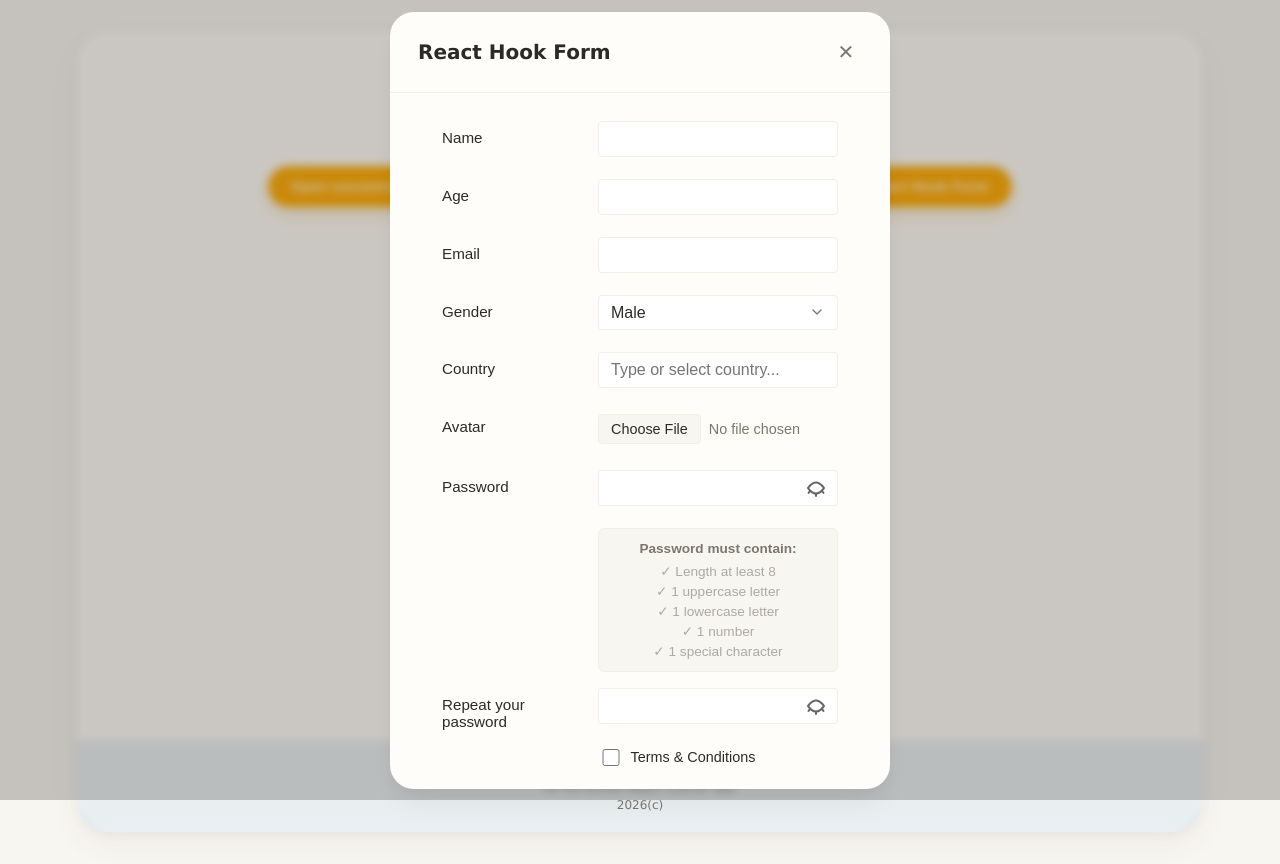
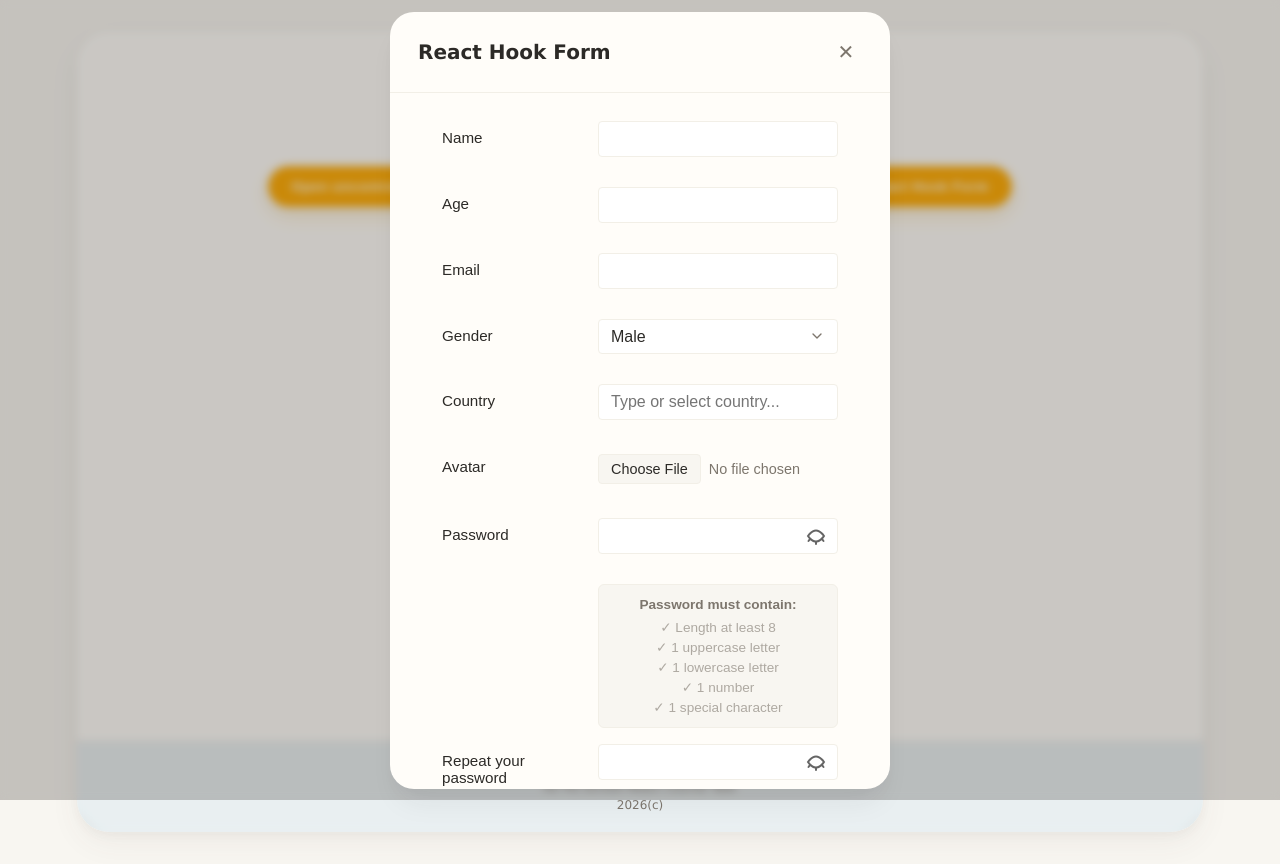
Before and after one commit to NataRep/rs-school-react, a React (Vite) app in the folder rs-react-app/: page / in a window 1280 px wide. Both pictures are taken after a click on the button "Open React Hook Form". Built offline with nearby package versions, Linux system fonts and the light colour scheme; the HTML template or start-up script is replaced by a standard one.

Commit message:
stele: fix form error

```diff
--- a/rs-react-app/src/components/features/forms/styles/Form.module.scss
+++ b/rs-react-app/src/components/features/forms/styles/Form.module.scss
@@ -144,6 +144,7 @@
     font-size: 0.8rem;
     color: var(--color-error);
     margin-top: 0.125rem;
+    height: 0.5rem;
   }
 
   .labelPlaceholder {
--- a/rs-react-app/src/components/features/forms/validation/validationSchema.ts
+++ b/rs-react-app/src/components/features/forms/validation/validationSchema.ts
@@ -24,7 +24,7 @@
     .typeError('Please check that age is written as a number.')
     .required('Age is required')
     .integer('Please check that age is written as an integer')
-    .positive('Are you sure you live in reverse?'),
+    .positive('Not a valid value'),
 
   email: yup
     .string()
```
